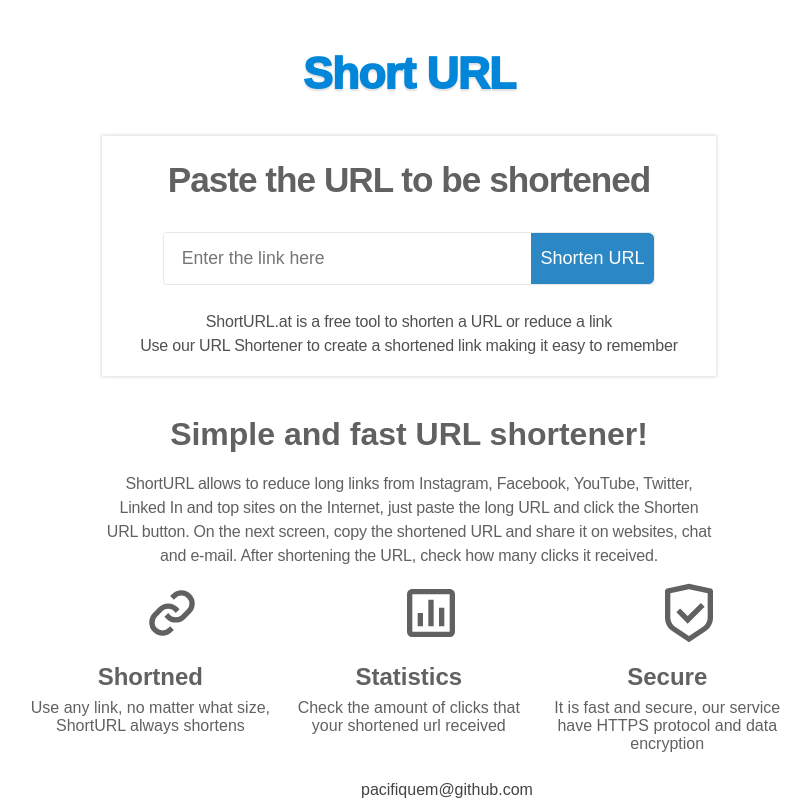
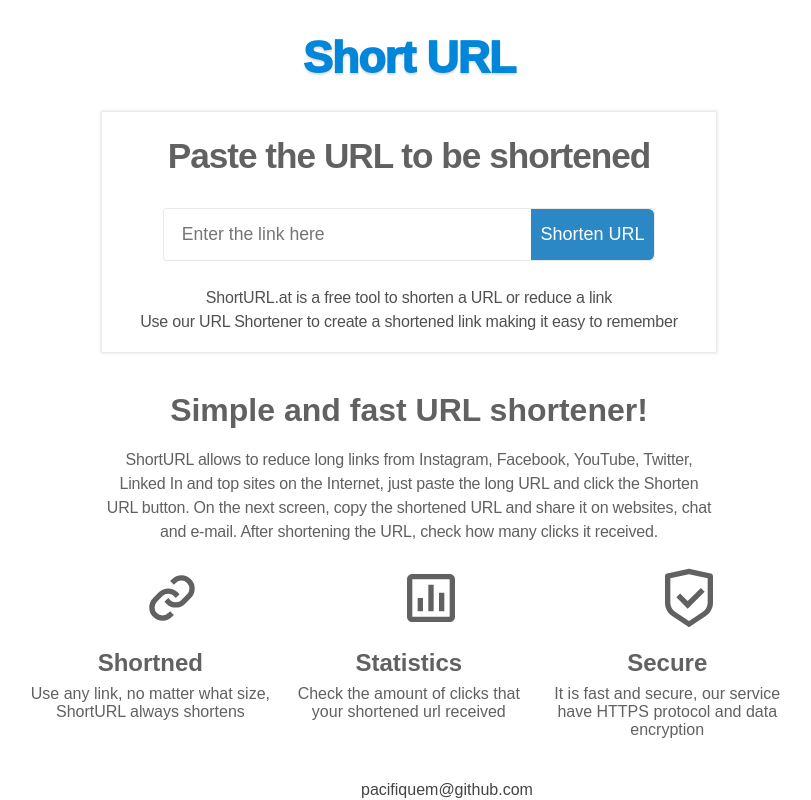
Before and after one commit to pacifiquem/url_shortner, a React (Create React App) app in the folder client/: page / in a window 1280 px wide. Shown: the whole page, without its empty margins (231-1042 px from the left). Built offline with nearby package versions, Linux system fonts and the light colour scheme.

Commit message:
edited home page

```diff
--- a/client/src/assets/styles/style.css
+++ b/client/src/assets/styles/style.css
@@ -6,9 +6,9 @@
 
 .nav {
     width: 100vw;
-    height: 15vh;
+    height: 12vh;
     background-color: #ffffff;
-    padding: 3em 0;
+    padding: 2em 0;
     /* box-shadow: 0 0 3px 1px rgba(88, 88, 88, 0.3); */
 }
 
@@ -20,7 +20,6 @@
     letter-spacing: -1px;
     text-shadow: 0 2px 2px #ddd;
     word-wrap: break-word;
-    cursor: pointer;
 }
 
 .body {
@@ -124,7 +123,7 @@
     display: flex;
     flex-direction: row;
     gap: 1%;
-    margin: .8em auto 0;
+    margin: 1.4em auto 0;
 }
 
 .footer-discriptioon {
@@ -155,7 +154,7 @@
 
 .author {
     width: 30vw;
-    margin: 0 auto;
+    margin: .9em auto 0;
     padding: 0 9em;
 }
 
```
